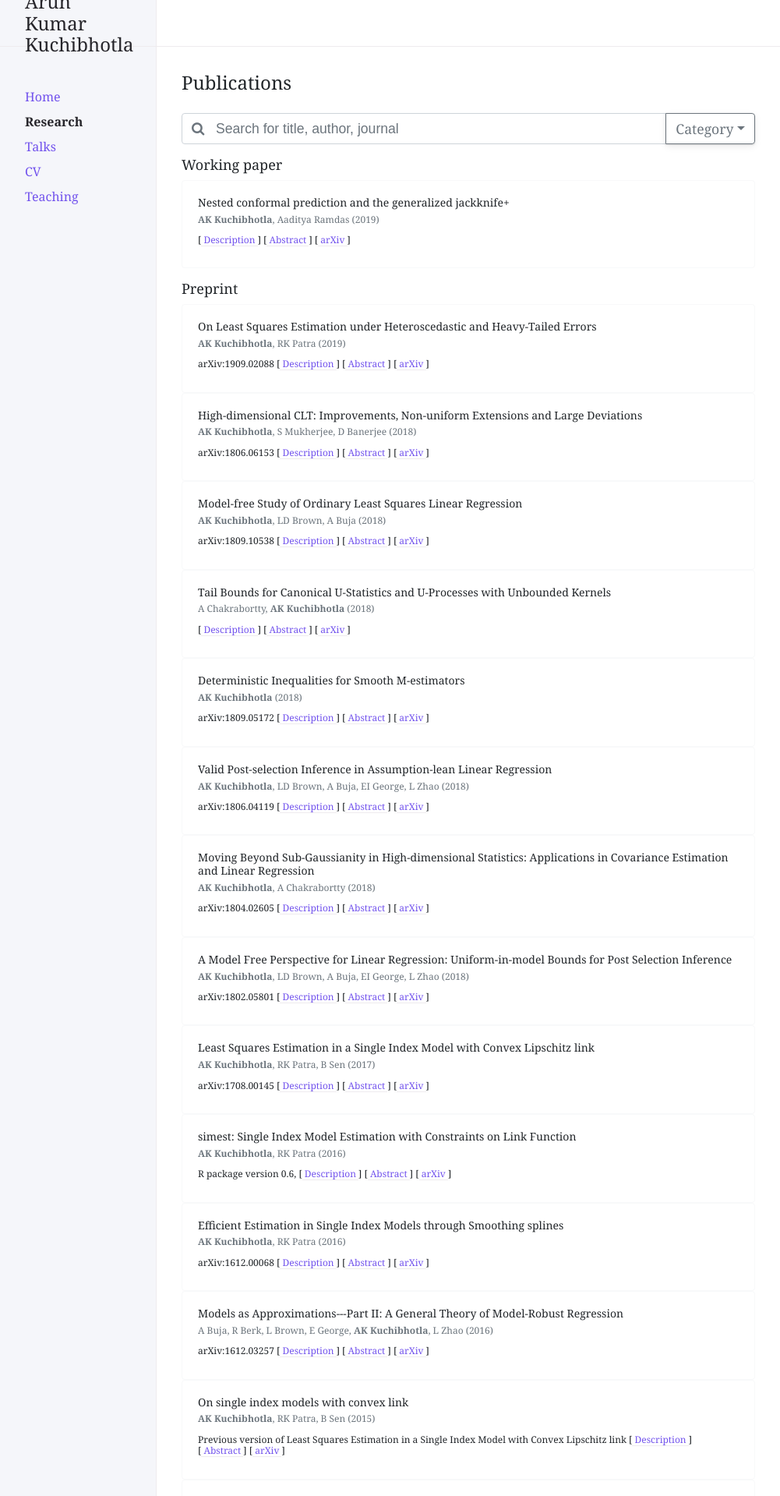
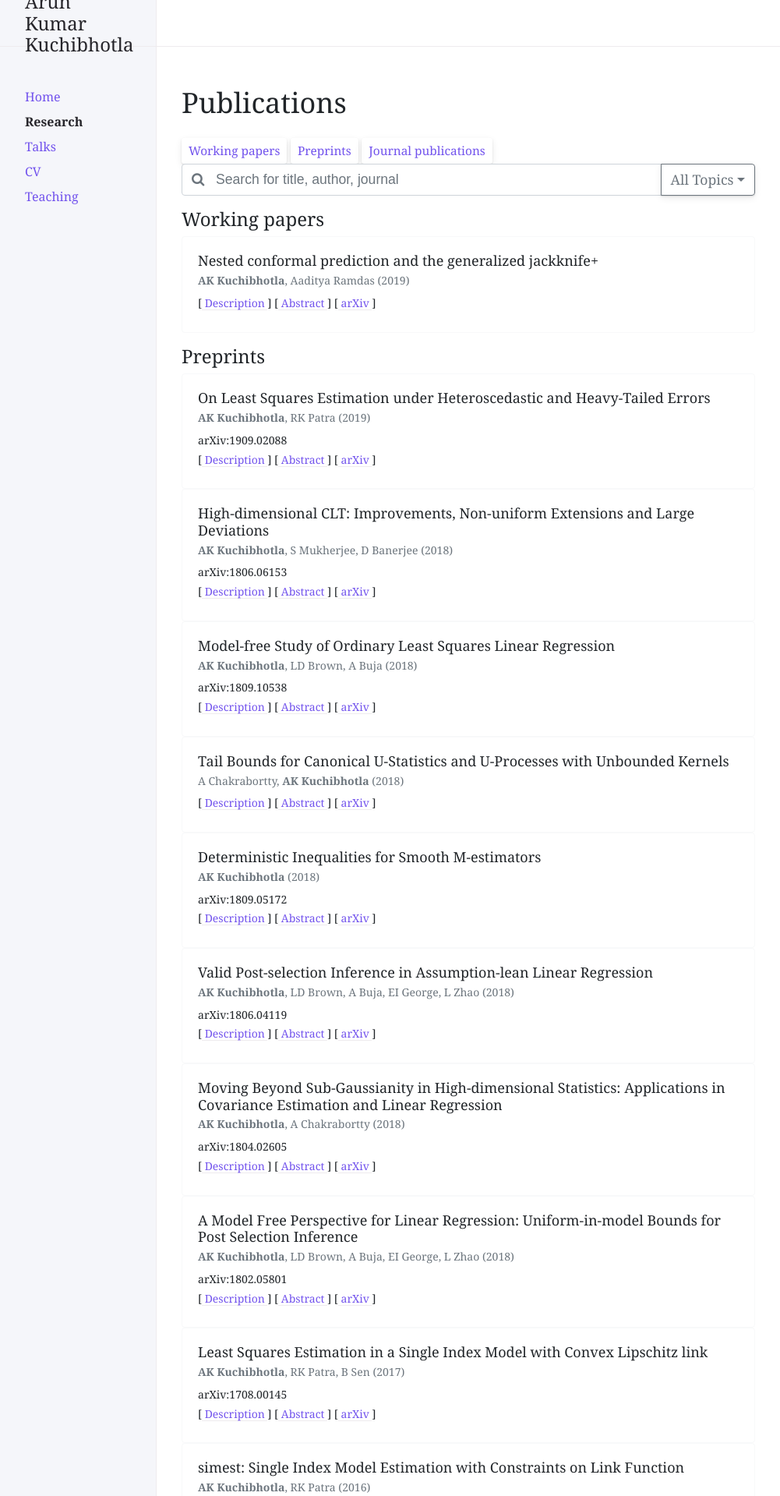
Before and after one commit to Arun-Kuchibhotla/Arun-Kuchibhotla.github.io, a Jekyll site: the page built from docs/research.md, in a window 1280 px wide. Shown: the top 1919 px of the page at 78% size, without its empty margins (139-1140 px from the left). Built offline with Jekyll 4.4.1, drawn with Linux system fonts in a browser that asks for light colours; nearby versions of some CDN libraries; some of the changed text lies outside the part shown.

Commit message:
add jump btn; change category btn, font size

```diff
--- a/docs/research.md
+++ b/docs/research.md
@@ -4,7 +4,7 @@ title: Research
 nav_order: 2
 ---
 
-## Publications
+# Publications
 {: .no_toc }
 
 <!-- {% assign sorted_publications = site.data.publications | where:"type",type | sort: 'year' %}
@@ -24,17 +24,21 @@ nav_order: 2
 
 <div class="row">
   <div class="col-sm-12 mb-3 mt-3">
+    {% assign types = "Working paper, Preprint, Journal publication" | split: ", " %}
+      {% for type in types %}
+        <button type="button" class="btn btn-link btn-sm" onclick="document.getElementById('{{ type | join: '_' }}').scrollIntoView();"> {{ type }}s </button>
+    {% endfor %}
     <div class="input-group">
       <input type="text" id="myFilter" class="form-control" onkeyup="myFunction()" placeholder="&#xF002; &nbsp; Search for title, author, journal" style="font-family:Arial, FontAwesome">
       <div class="input-group-append">
-        <button class="btn btn-outline-secondary dropdown-toggle" type="button" data-toggle="dropdown" aria-haspopup="true" aria-expanded="false">Category</button>
+        <button class="btn btn-outline-secondary dropdown-toggle" type="button" data-toggle="dropdown" aria-haspopup="true" aria-expanded="false">All Topics</button>
         <div class="dropdown-menu">
           {% assign categories = "Concentration Inequalities, Conformal Prediction, Dependent Data, High-dimensional Statistics, Misspecification, Nonparametric Statistics, Post-selection Inference, Robust Statistics, Semi-parametric Inference, Shape-constrained Inference" | split: ", " %}
           {% for category in categories %}
             <a class="dropdown-item" href="#" onclick="categorySelector('{{ category }}')">{{ category }}</a>
           {% endfor %}
           <div role="separator" class="dropdown-divider"></div>
-          <a class="dropdown-item" href="#" onclick="categorySelector('All')">All</a>
+          <a class="dropdown-item" href="#" onclick="categorySelector('All')">All Topics</a>
         </div>
       </div>
     </div>
@@ -44,14 +48,15 @@ nav_order: 2
   {% assign types = "Working paper, Preprint, Journal publication" | split: ", " %}
   {% for type in types %}
   <div class="col-sm-12 mb-3">
-    <h3> {{ type }} </h3>
+    <span id="{{ type | join: '_' }}"></span>
+    <h2> {{ type }}s </h2>
     {% assign sorted_publications = site.data.publications | where:"work_type",type | sort: 'year' | reverse %}
     {% for paper in sorted_publications %}
     {% assign paper = paper_hash[1] %}
     <div class="card border-light">
       <div class="card-body">
-        <h5 class="card-title">{{ paper.title }}</h5>
-        <h6 class="card-subtitle mb-2 text-muted pb-1">
+        <h3 class="card-title">{{ paper.title }}</h3>
+        <h5 class="card-subtitle mb-2 text-muted pb-1">
           {% for author in paper.authors %}
             {% if forloop.index < paper.authors.size %}
               {% if author.name == 'AK Kuchibhotla' %}
@@ -66,9 +71,21 @@ nav_order: 2
             {% endif %}
           {% endfor %}
           ({{ paper.year }})
-        </h6>
-        <h6 class="card-text">
+        </h5>
+        <h5 class="card-text">
           {{ paper.source }}
+        </h5>
+        <h5 class="card-subtitle mb-2 pb-1" id="category" style="display: none;">
+          Categories:
+          {% for topic in paper.topic %}
+            {% if forloop.index < paper.topic.size %}
+              {{ topic.topic }},
+            {% else %}
+              {{ topic.topic }}
+            {% endif %}
+          {% endfor %}
+        </h5>
+        <h5 class="card-text">
           [<a data-toggle="collapse" data-target="#collapseDescription{{ paper.id }}" aria-expanded="false" aria-controls="collapseDescription{{ paper.id }}" href="">
             Description
           </a>]
@@ -83,7 +100,7 @@ nav_order: 2
               Published version
             </a>]
           {% endif %}
-        </h6>
+        </h5>
         <div class="collapse" id="collapseAbstract{{ paper.id }}">
           <div class="container">
             <hr/>
```
Also changed, not shown: other parts of docs/research.md (+8 -3 lines).
